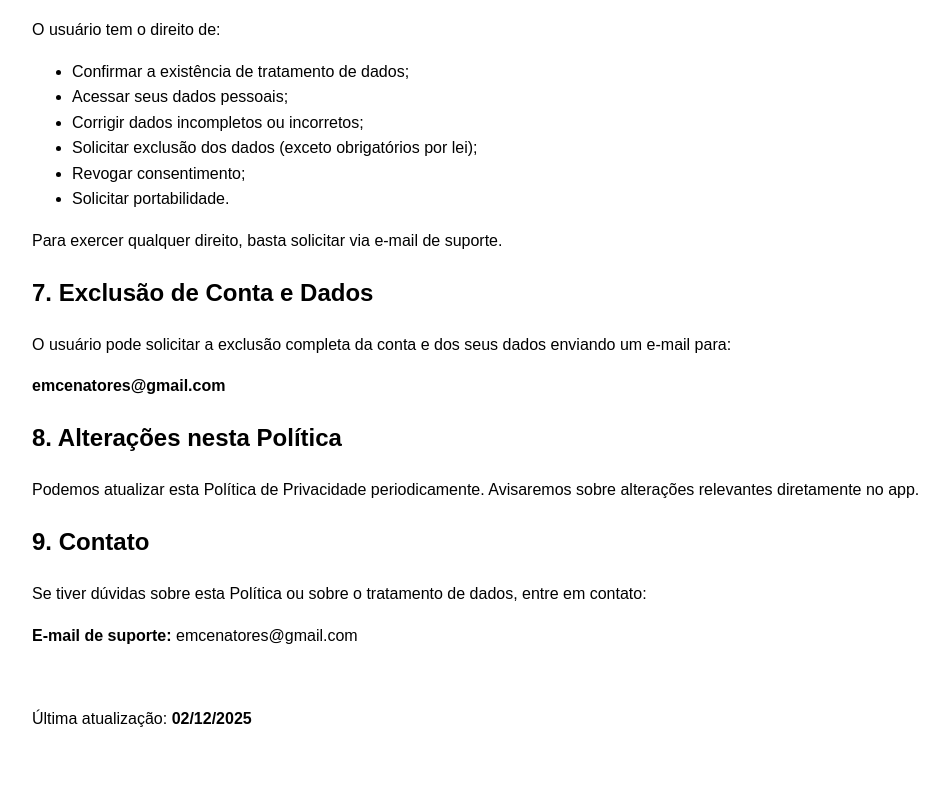
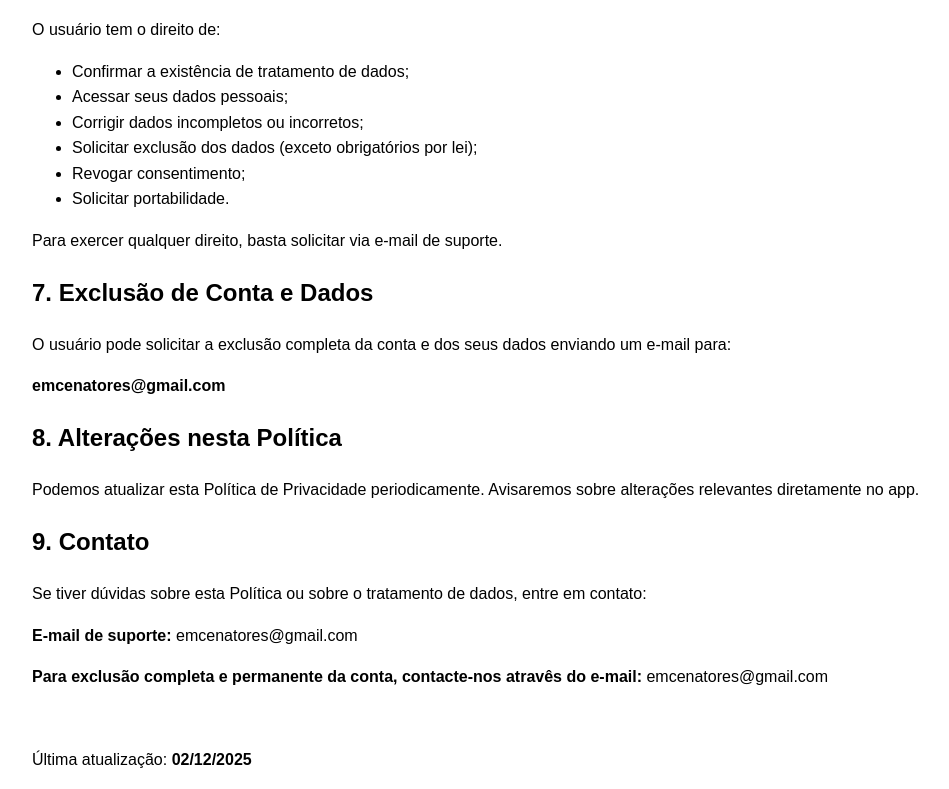
Before and after one commit to cmoreira97/encena-privacy-policy, a plain HTML site: page privacy-policy.html in a window 1280 px wide. Shown: the part 1359-2148 px from the top of the page, without its empty margins (158-1107 px from the left). Before the commit the page ends 2106 px from the top, so only its background shows below. Drawn offline with Linux system fonts and the light colour scheme.

Commit message:
Update privacy-policy.html

```diff
--- a/privacy-policy.html
+++ b/privacy-policy.html
@@ -79,6 +79,8 @@
 
   <p><strong>E-mail de suporte:</strong> emcenatores@gmail.com</p>
 
+  <p><strong>Para exclusão completa e permanente da conta, contacte-nos atravês do e-mail:</strong> emcenatores@gmail.com</p>
+
   <br>
   <p>Última atualização: <strong>02/12/2025</strong></p>
 
```
